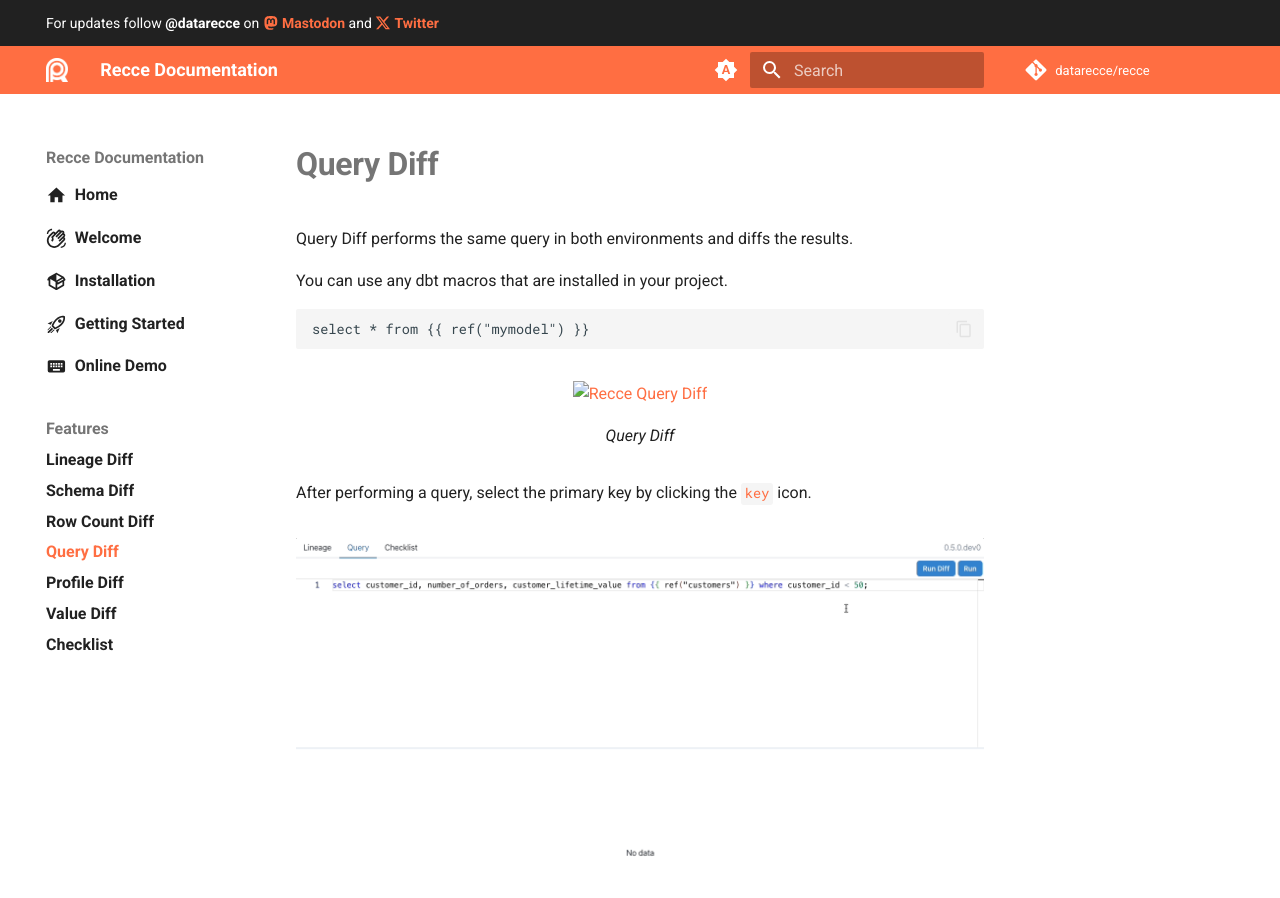
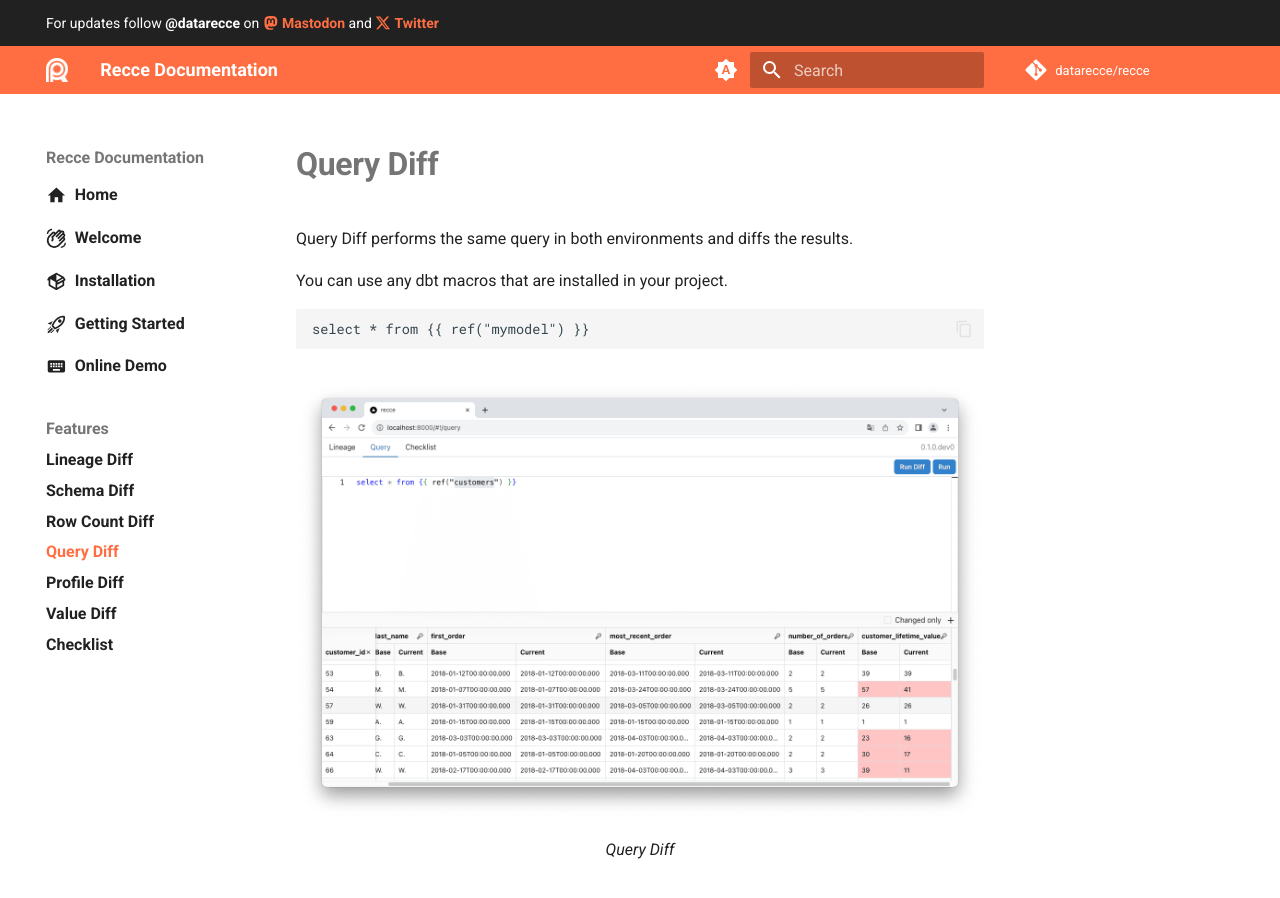
Before and after one commit to DataRecce/recce-documentation, an MkDocs documentation site: the page built from docs/docs/features/query-diff.md, in a window 1280 px wide and 900 px high. Built offline with MkDocs 1.6.1 and Material for MkDocs 9.7.7, drawn with Linux system fonts in a browser that asks for light colours; comment, search, counter and statistics services are not loaded.

Commit message:
typo in image url

````diff
--- a/docs/docs/features/query-diff.md
+++ b/docs/docs/features/query-diff.md
@@ -13,14 +13,14 @@
 ```
 
 <figure markdown>
-  ![Recce Query Diff](../..../../assets/images/features/query-diff.png)
+  ![Recce Query Diff](../../../assets/images/features/query-diff.png)
   <figcaption>Query Diff</figcaption>
 </figure>
 
 After performing a query, select the primary key by clicking the `key` icon.
 
 <figure markdown>
-  ![Recce Query Diff](../../assets/images/features/query-diff.gif)
+  ![Recce Query Diff](/../assets/images/features/query-diff.gif)
   <figcaption>Query Diff</figcaption>
 </figure>
 
````
